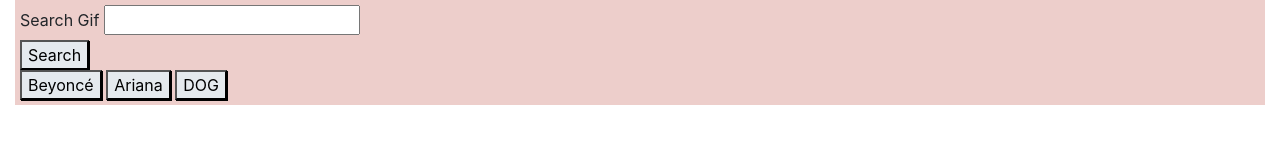
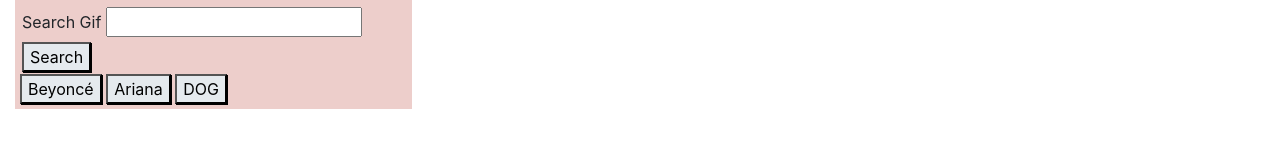
Before and after one commit to victore94/GiphyAPI, a plain HTML site: page index.html in a window 1280 px wide. Drawn offline with nearby package versions, Linux system fonts and the light colour scheme.

Commit message:
fixing layout with boot on the html

```diff
--- a/assets/css/style.css
+++ b/assets/css/style.css
@@ -1,12 +1,22 @@
+.box{
+    padding: 5px;
+    background-color: #EDCECB;
+    width: fit-content;
+    padding: 5px;
+    margin: auto;
+}
 img{
 padding: 5px;
 max-width: 375px;
+border-radius: 10px;
+margin: auto;
+
 }
 
 #gif-form{
-    width: 400px;
+padding: 2px;
+}
 
-}
 
 #select-gif{
     background-color: #E5EAEE;
@@ -27,7 +37,10 @@
     box-shadow: 1px 1px;
 }
 
-.box{
-    padding: 5px;
-    background-color: #EDCECB;
+
+
+.gif-div{
+    margin: auto;
+    max-width: 900px;
+
 }
--- a/index.html
+++ b/index.html
@@ -12,9 +12,8 @@
 </head>
 
 <body>
-    <div class="container-fluid">
+    <div class="container-fluid d-inline-flex">
         <div class="row">
-            <div class="col ">
                 <div class="box">
                     <form id="gif-form">
 
@@ -34,7 +33,6 @@
                 <div class="row">
                     <div class="gif-div"></div>
                 </div>
-            </div>
         </div>
     </div>
     <!-- <div id="imghere"> </div> -->
```
